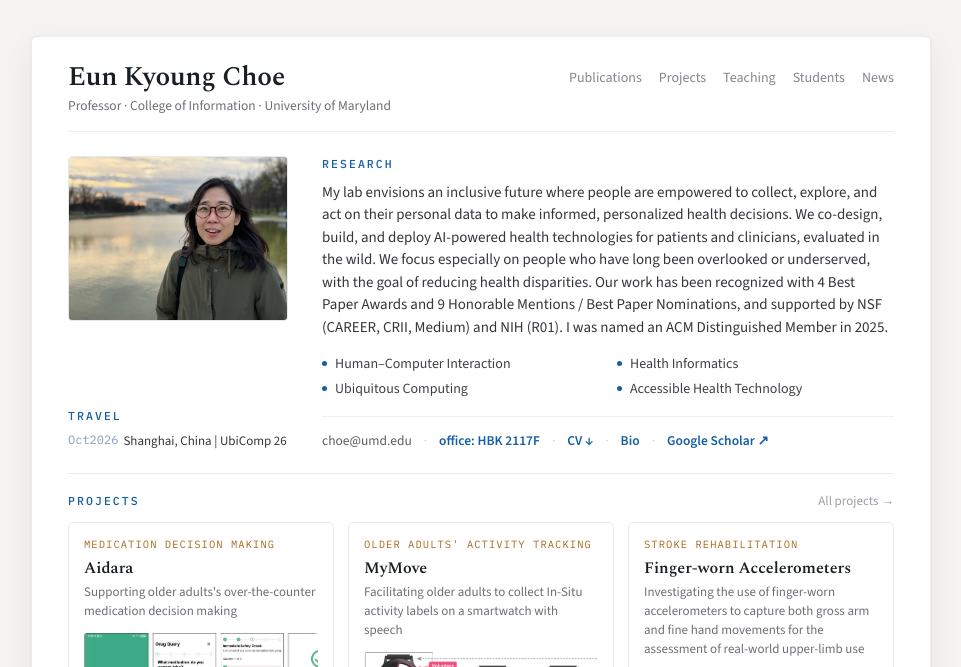
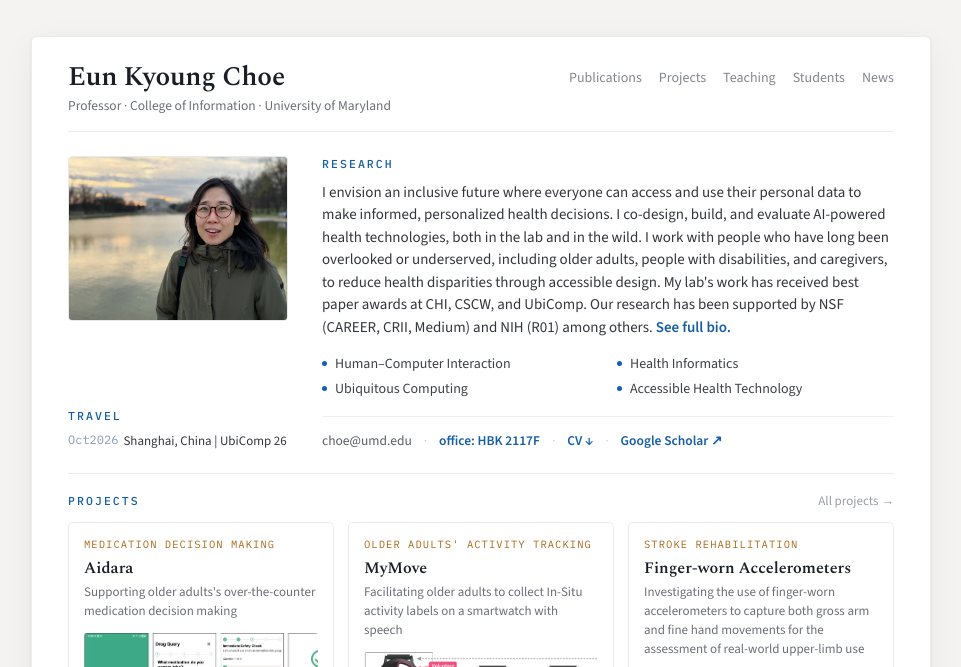
Before and after one commit to ekchoe/ekchoe.github.io, a Jekyll site: the page built from index.html, in a window 1280 px wide, cut to the strip 0-667 px from the top of the page. Shown: the whole strip, without its empty margins (159-1120 px from the left). Built offline with Jekyll 4.4.1, drawn with Linux system fonts in a browser that asks for light colours.

Commit message:
Update website content

```diff
--- a/_config.yml
+++ b/_config.yml
@@ -8,13 +8,13 @@ last_updated: November 2026
 
 # Research blurb shown on the homepage
 research: >
-  My lab envisions an inclusive future where people are empowered to collect,
-  explore, and act on their personal data to make informed, personalized health decisions.
-  We co-design, build, and deploy AI-powered health technologies for patients and clinicians,
-  evaluated in the wild. We focus especially on people who have long been overlooked or underserved,
-  with the goal of reducing health disparities. Our work has been recognized with 4 Best Paper Awards
-  and 9 Honorable Mentions / Best Paper Nominations, and supported by NSF (CAREER, CRII, Medium) and NIH (R01).
-  I was named an ACM Distinguished Member in 2025.
+  I envision an inclusive future where everyone can access and use their personal data to make
+  informed, personalized health decisions. I co-design, build, and evaluate AI-powered health
+  technologies, both in the lab and in the wild. I work with people who have
+  long been overlooked or underserved, including older adults, people with disabilities, and
+  caregivers, to reduce health disparities through accessible design. My lab's work has received
+  best paper awards at CHI, CSCW, and UbiComp. Our research has been supported by
+  NSF (CAREER, CRII, Medium) and NIH (R01) among others.
 
 # Build settings
 markdown: kramdown
--- a/about.html
+++ b/about.html
@@ -4,7 +4,7 @@ title: About
 nav_id: about
 permalink: /about/
 ---
-<h1 class="page-title">Short bio </h1>
+<h1 class="page-title">Bio</h1>
 <div class="page-note">// "Eun Kyoung" is my first name </div>
 
 <div class="bio-prose">
--- a/index.html
+++ b/index.html
@@ -19,7 +19,7 @@ nav_id: home
 
   <div class="bio-body">
     <div class="label" style="margin-bottom:10px;">RESEARCH</div>
-    <p>{{ site.research }}</p>
+    <p>{{ site.research }} <a href="/about/" style="color:var(--accent);font-weight:600;">See full bio.</a></p>
     <div class="areas-grid">
       {%- for area in site.data.areas -%}
       <span class="area"><span class="dot"></span>{{ area }}</span>
@@ -31,8 +31,6 @@ nav_id: home
       <a href="https://maps.umd.edu/map/index.html?&zoom=19&markertype=marker&xmarker=-76.94153&ymarker=38.98816&markertext=HBK" target="_blank" rel="noopener">{{ site.office }}</a>
       <span class="sep">·</span>
       <a href="{{ site.cv_url }}" target="_blank" rel="noopener">CV ↓</a>
-      <span class="sep">·</span>
-      <a href="/about/">Bio</a>
       <span class="sep">·</span>
       <a href="{{ site.scholar_url }}" target="_blank" rel="noopener">Google Scholar ↗</a>
     </div>
```
Also changed, not shown: 2 other files.
